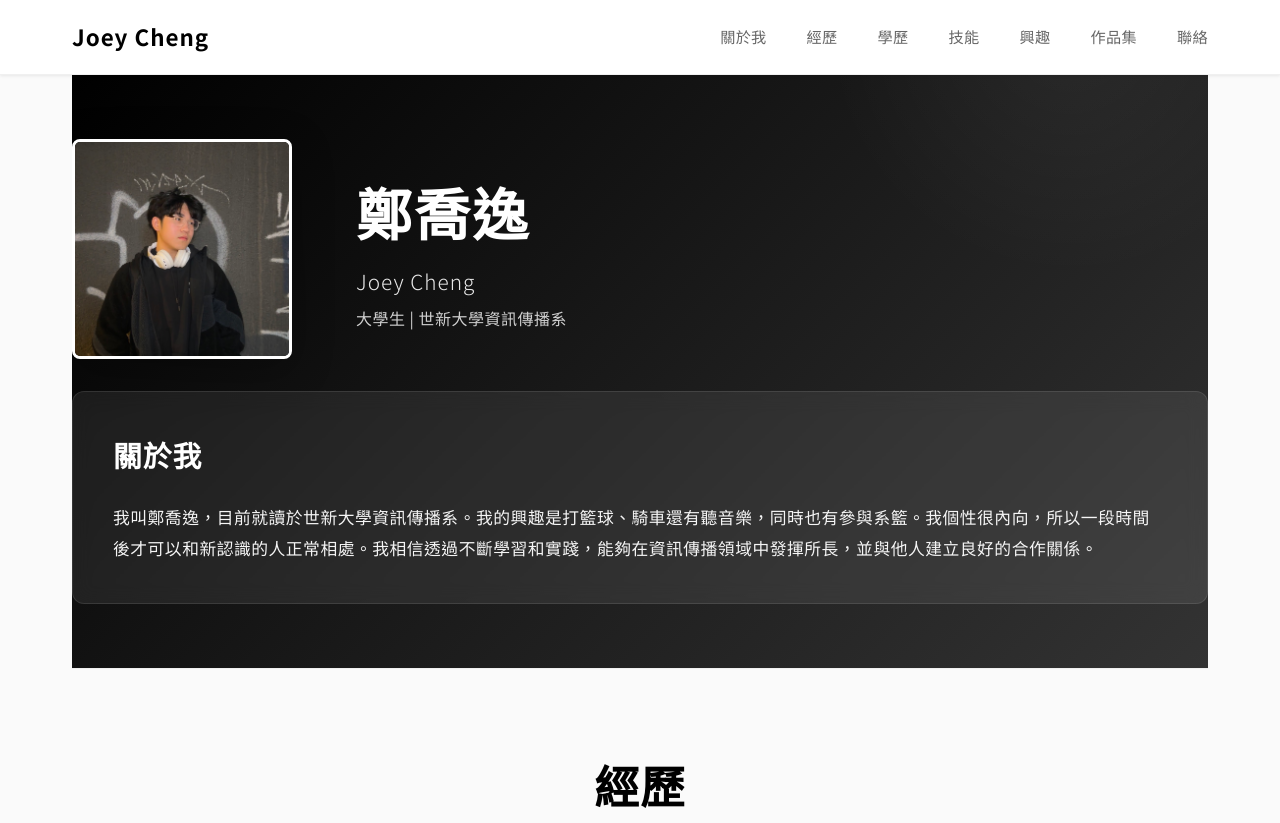
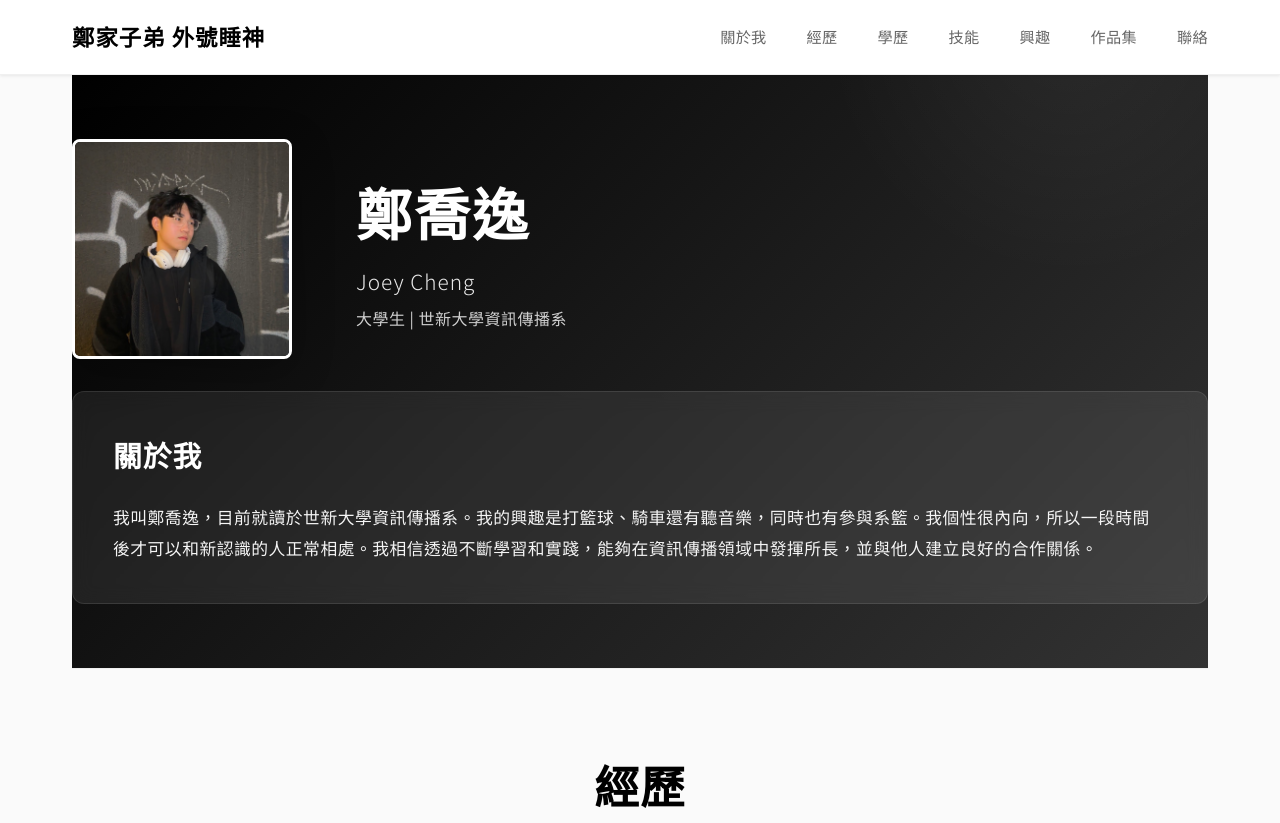
Before and after one commit to jconony2/jconony2.github.io, a plain HTML site: page index.html in a window 1280 px wide. Shown: the top 823 px of the page. Drawn offline with Linux system fonts and the light colour scheme.

Commit message:
Update index.html

```diff
--- a/index.html
+++ b/index.html
@@ -15,7 +15,7 @@
 <body>
     <nav class="navbar">
         <div class="nav-container">
-            <div class="nav-logo">Joey Cheng</div>
+            <div class="nav-logo">鄭家子弟 外號睡神</div>
             <ul class="nav-menu">
                 <li><a href="#about" class="nav-link">關於我</a></li>
                 <li><a href="#experience" class="nav-link">經歷</a></li>
```
